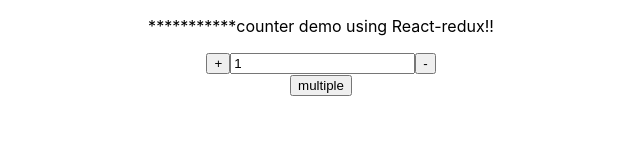
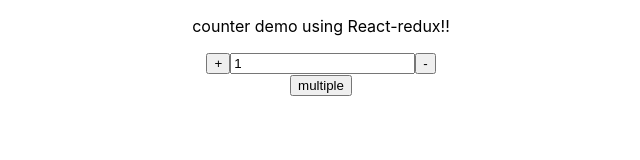
Before and after one commit to PratviNavapara/redux-demo, a JavaScript app: page / in a window 1280 px wide. Shown: the top 160 px of the page, without its empty margins (319-959 px from the left). Built offline with nearby package versions, Linux system fonts and the light colour scheme; the HTML template or start-up script is replaced by a standard one.

Commit message:
last commit

```diff
--- a/src/App.js
+++ b/src/App.js
@@ -7,7 +7,7 @@
   const counter = useSelector((state) => state.Updown);
   return (
     <div className="App">
-      <p>***********counter demo using React-redux!!</p>
+      <p>counter demo using React-redux!!</p>
 
       <div>
         <button onClick={() => dispatch(increment())}>+</button>
```
